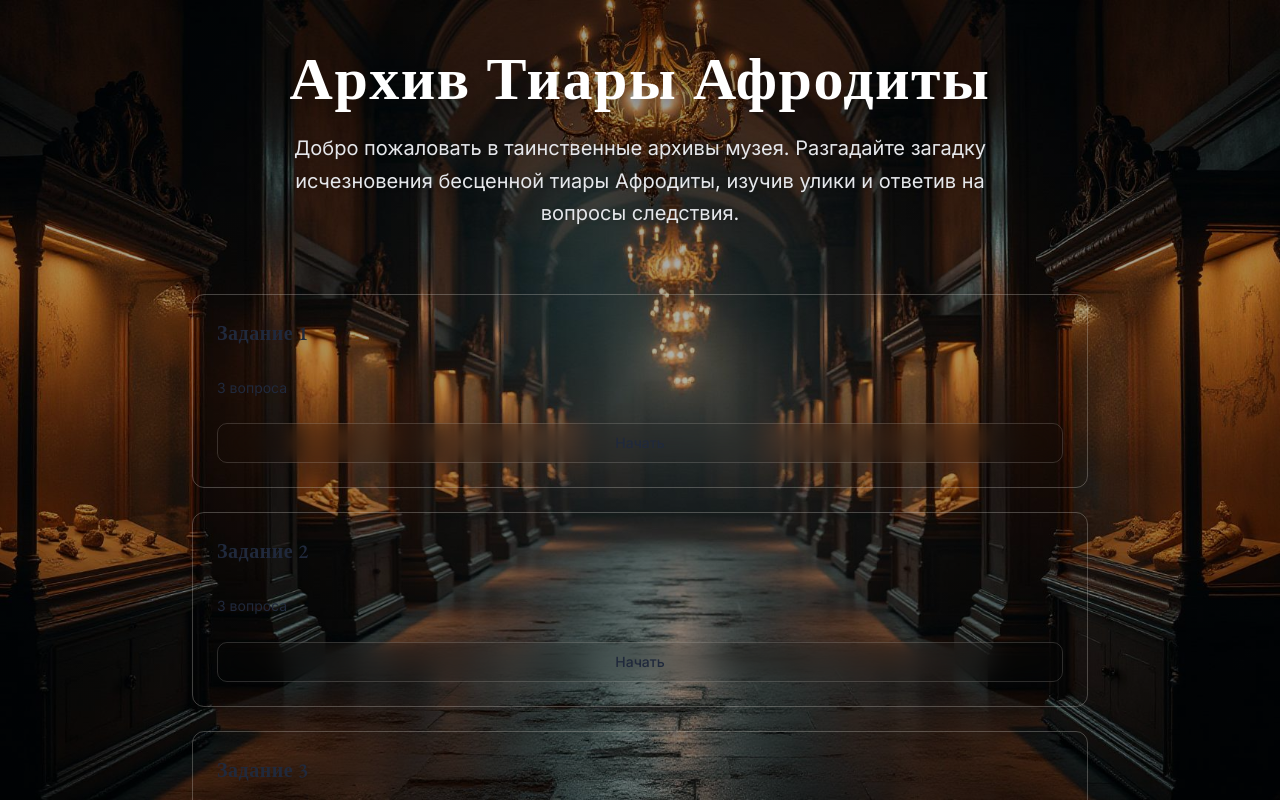
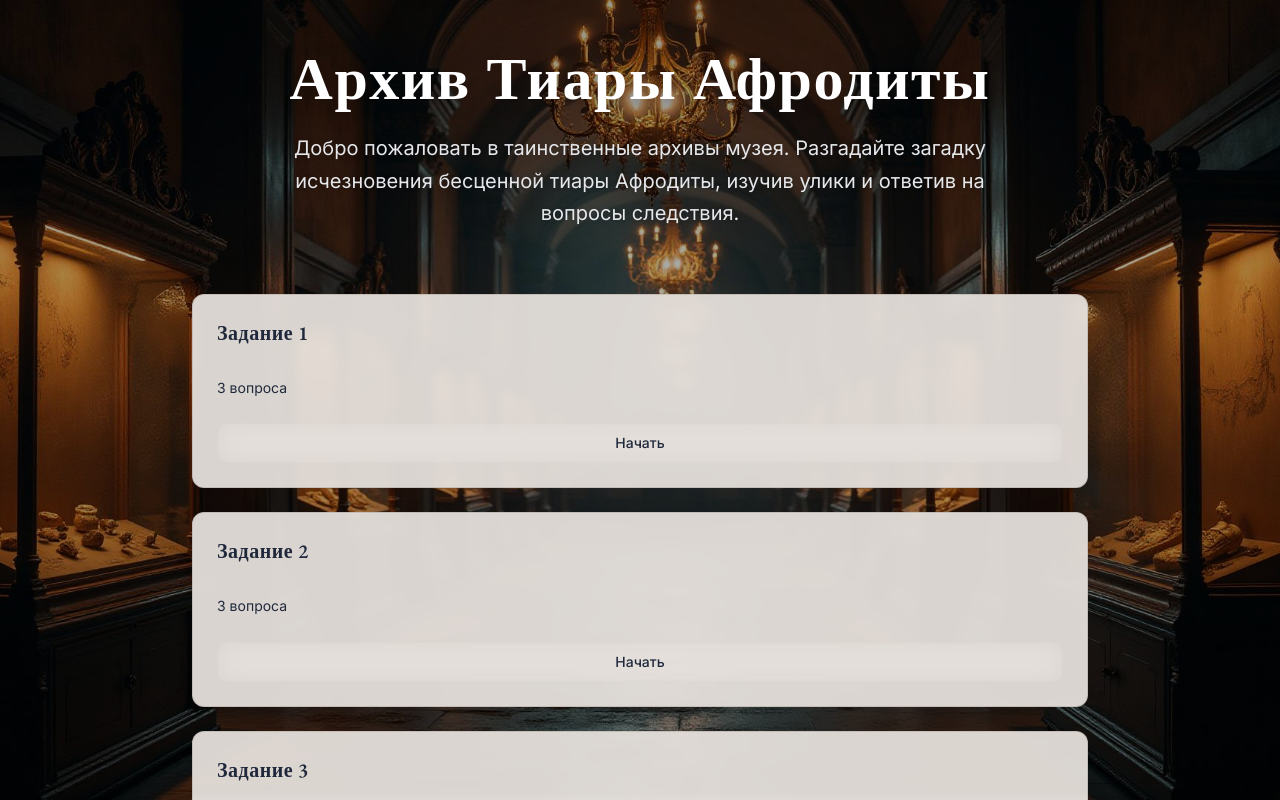
Before and after one commit to moonlight-official/archival-enigma, a React (Vite) app: page / in a window 1280 px wide. Shown: the top 800 px of the page. Built offline with nearby package versions, Linux system fonts and the light colour scheme.

Commit message:
Refine card styling and deploy
Update card styling to be light with readable text, and prepare the code for deployment on GitHub Pages with the specified URL.

```diff
--- a/src/components/ui/museum-card.tsx
+++ b/src/components/ui/museum-card.tsx
@@ -8,11 +8,10 @@ const MuseumCard = React.forwardRef<
   <div
     ref={ref}
     className={cn(
-      "group relative rounded-lg bg-card/90 border border-border/30",
+      "group relative rounded-lg bg-museum-aged-paper/95 border border-museum-dusty-brown/20",
       "shadow-glass transition-all duration-500 hover:shadow-hover",
       "hover:scale-[1.02]",
-      "before:absolute before:inset-0 before:rounded-lg before:bg-gradient-shadow before:opacity-0",
-      "before:transition-opacity before:duration-300 hover:before:opacity-100",
+      "backdrop-blur-sm",
       className
     )}
     {...props}
--- a/src/index.css
+++ b/src/index.css
@@ -20,8 +20,8 @@
     --background: var(--museum-parchment);
     --foreground: var(--museum-deep-navy);
 
-    --card: hsla(200, 15%, 95%, 0.9);
-    --card-foreground: var(--museum-charcoal);
+    --card: var(--museum-aged-paper);
+    --card-foreground: var(--museum-deep-navy);
 
     --popover: var(--museum-aged-paper);
     --popover-foreground: var(--museum-deep-navy);
--- a/vite.config.ts
+++ b/vite.config.ts
@@ -5,6 +5,7 @@ import { componentTagger } from "lovable-tagger";
 
 // https://vitejs.dev/config/
 export default defineConfig(({ mode }) => ({
+  base: "/archival-enigma/",
   server: {
     host: "::",
     port: 8080,
```
